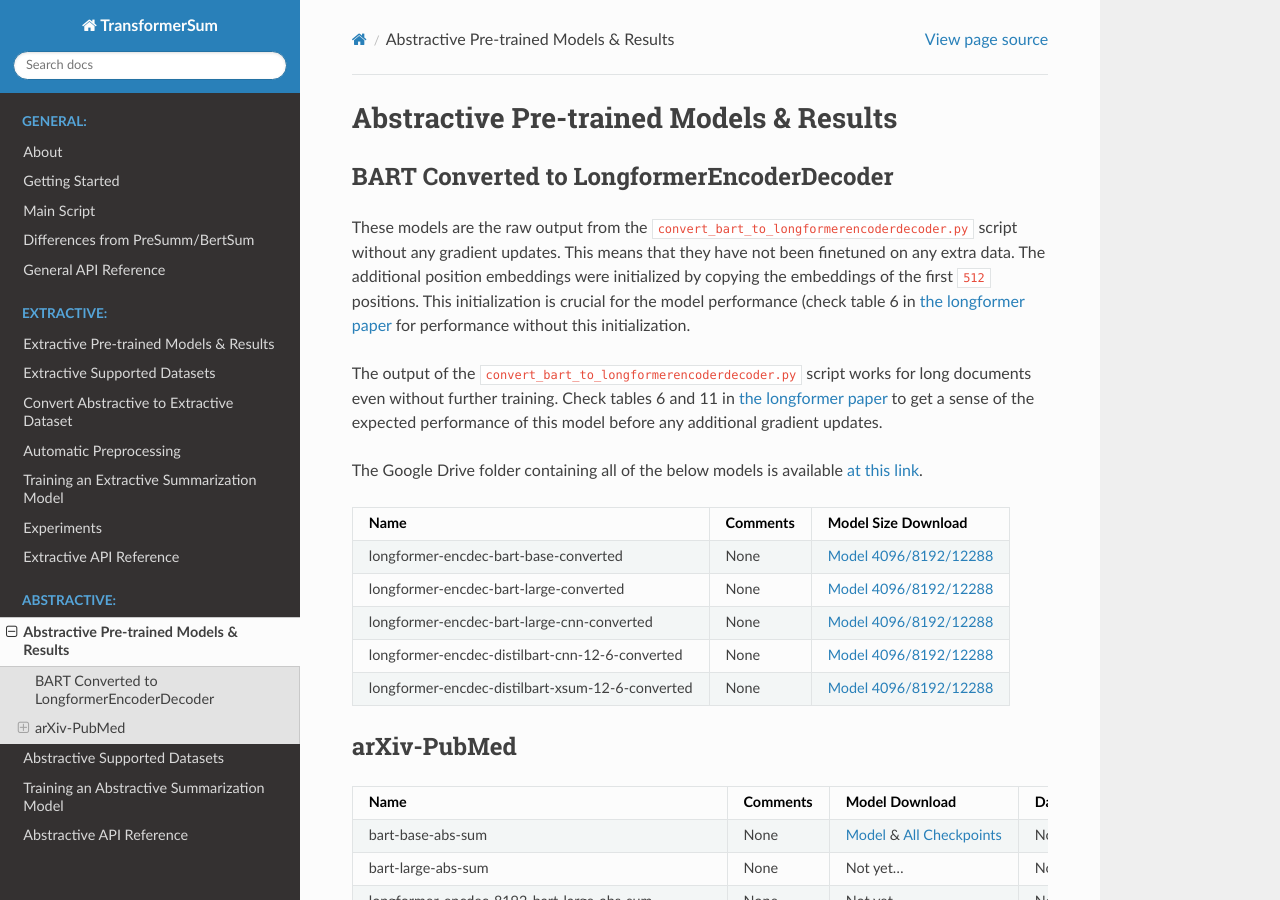
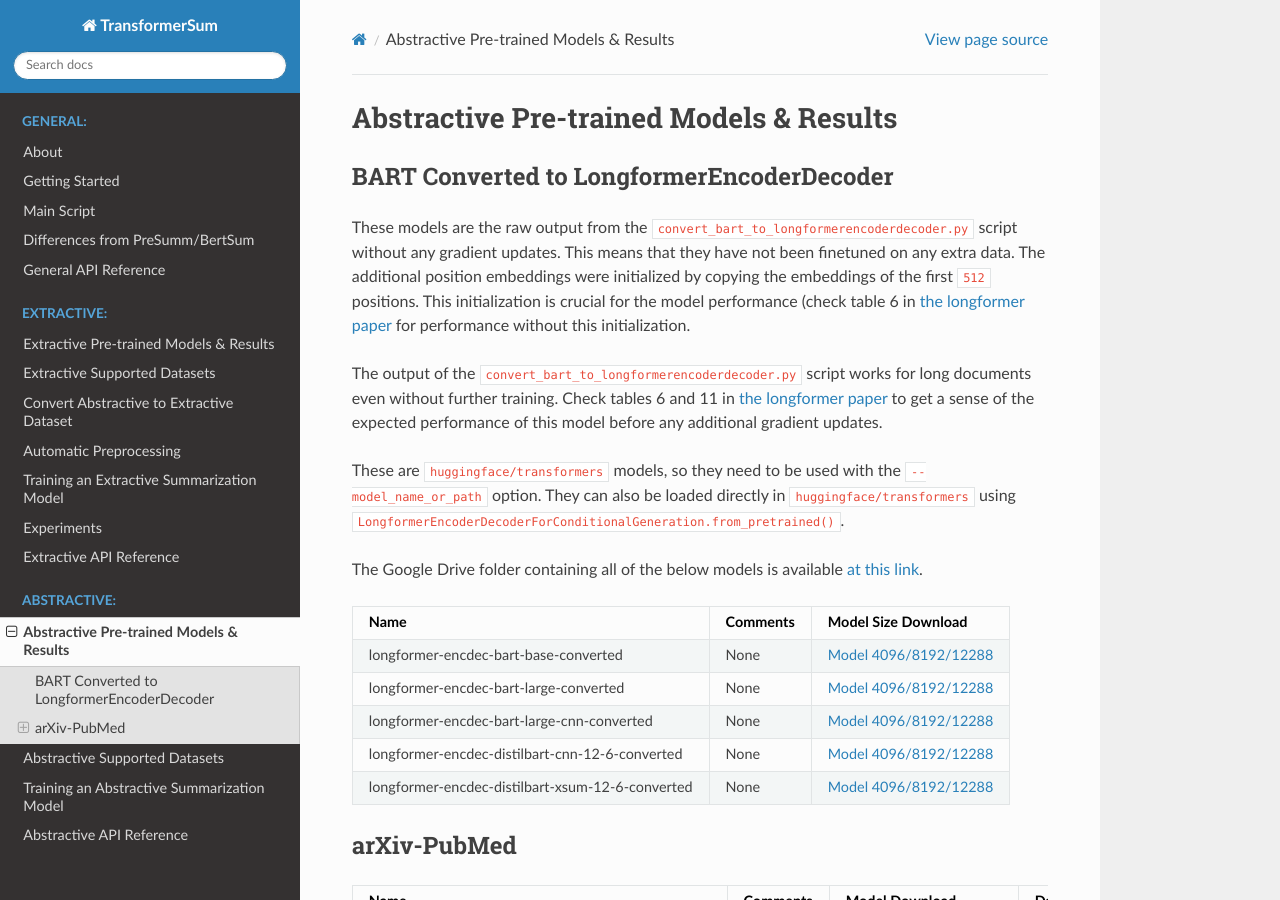
Before and after one commit to HHousen/TransformerSum, a Sphinx documentation site: the page built from doc/abstractive/models-results.rst, in a window 1280 px wide and 900 px high. Built offline with Sphinx 7.4.7 and the Read the Docs theme 2.0.0, drawn with Linux system fonts in a browser that asks for light colours.

Commit message:
Abstractive: Add documentation note about huggingface models

```diff
--- a/doc/abstractive/models-results.rst
+++ b/doc/abstractive/models-results.rst
@@ -11,6 +11,8 @@ BART Converted to LongformerEncoderDecoder
 These models are the raw output from the ``convert_bart_to_longformerencoderdecoder.py`` script without any gradient updates. This means that they have not been finetuned on any extra data. The additional position embeddings were initialized by copying the embeddings of the first ``512`` positions. This initialization is crucial for the model performance (check table 6 in `the longformer paper <https://arxiv.org/pdf/2004.05150.pdf>`_ for performance without this initialization.
 
 The output of the ``convert_bart_to_longformerencoderdecoder.py`` script works for long documents even without further training. Check tables 6 and 11 in `the longformer paper <https://arxiv.org/pdf/2004.05150.pdf>`_ to get a sense of the expected performance of this model before any additional gradient updates.
+
+These are ``huggingface/transformers`` models, so they need to be used with the ``--model_name_or_path`` option. They can also be loaded directly in ``huggingface/transformers`` using ``LongformerEncoderDecoderForConditionalGeneration.from_pretrained()``.
 
 The Google Drive folder containing all of the below models is available `at this link <https://drive.google.com/drive/folders/18W_wJ5ovpSN98AT4626JtEJUCW_wA4ax>`__.
 
```
